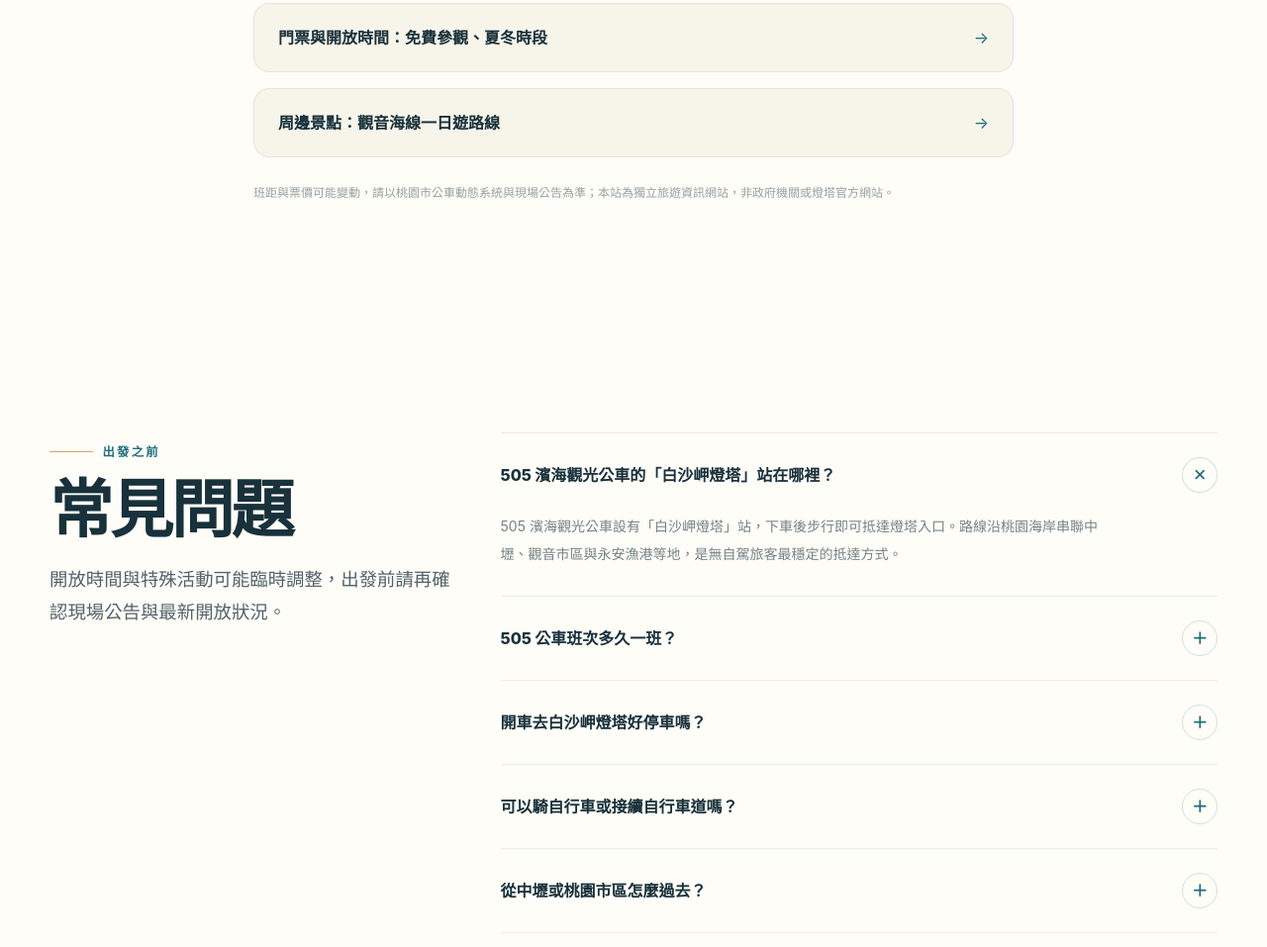
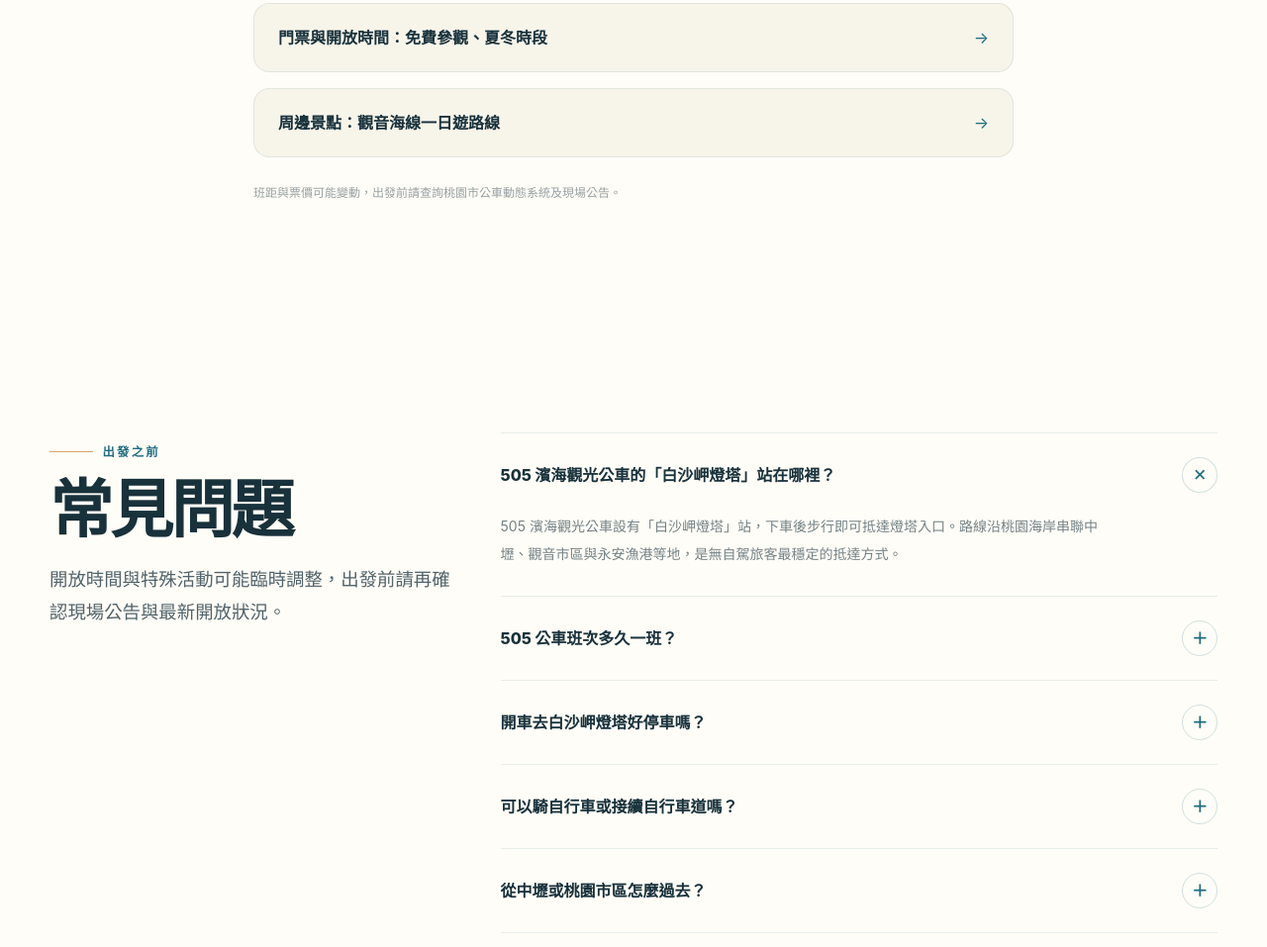
Before and after one commit to n20186005-hash/baishajialighthouse, an Astro site: page /transportation in a window 1280 px wide. Shown: the part 2762-3719 px from the top of the page at 99% size. Built offline with nearby package versions, Linux system fonts and the light colour scheme; Astro itself is replaced by a stand-in of ours.

Commit message:
Remove editorial notes from public visitor pages

```diff
--- a/src/pages/transportation/index.astro
+++ b/src/pages/transportation/index.astro
@@ -140,7 +140,7 @@ const related = [
           <span class="text-ocean transition group-hover:translate-x-1">→</span>
         </a>
       </div>
-      <p class="mt-6 text-xs leading-6 text-ink/45">班距與票價可能變動，請以桃園市公車動態系統與現場公告為準；本站為獨立旅遊資訊網站，非政府機關或燈塔官方網站。</p>
+      <p class="mt-6 text-xs leading-6 text-ink/45">班距與票價可能變動，出發前請查詢桃園市公車動態系統及現場公告。</p>
     </div>
   </section>
 </TopicPage>
```
